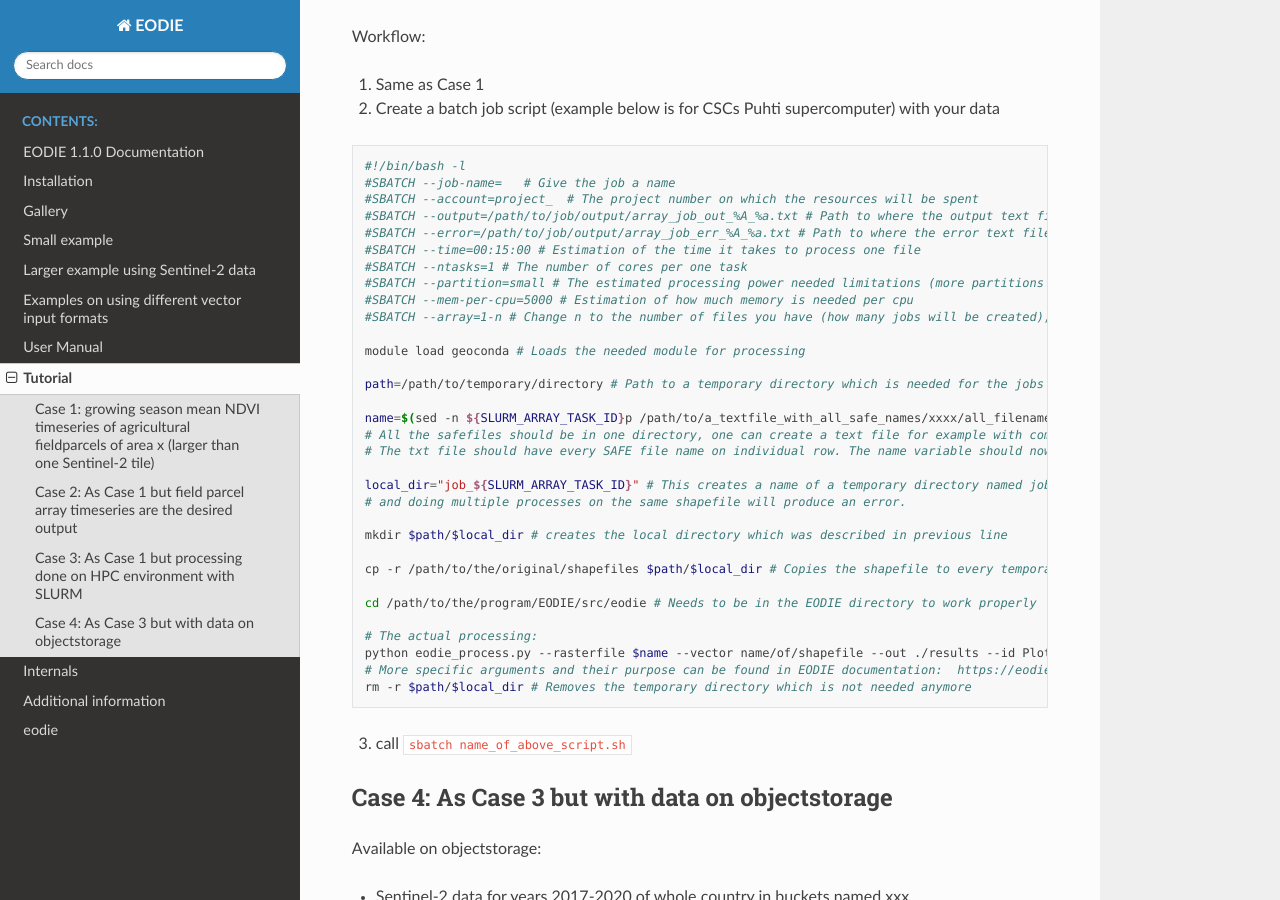
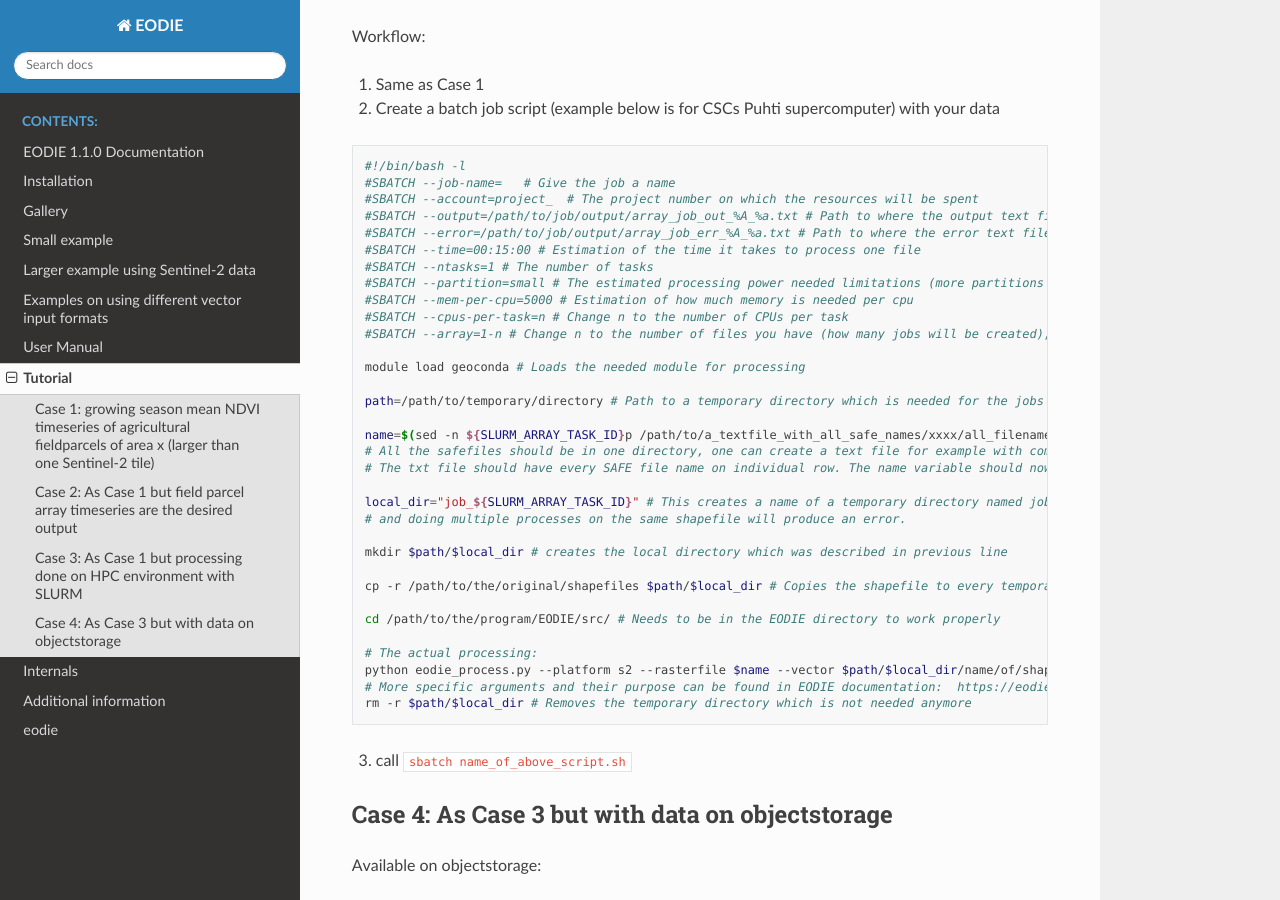
Before and after one commit to samumantha/EODIE, a Sphinx documentation site: the page built from docs/Tutorial.rst, in a window 1280 px wide and 900 px high, scrolled down 1978 px. Built offline with Sphinx 7.4.7 and the Read the Docs theme 2.0.0, drawn with Linux system fonts in a browser that asks for light colours.

Commit message:
Updated Tutorial 3 in Tutorial.rst.

```diff
--- a/docs/Tutorial.rst
+++ b/docs/Tutorial.rst
@@ -91,9 +91,10 @@ Case 3: As Case 1 but processing done on HPC environment with SLURM
     #SBATCH --output=/path/to/job/output/array_job_out_%A_%a.txt # Path to where the output text files will be saved
     #SBATCH --error=/path/to/job/output/array_job_err_%A_%a.txt # Path to where the error text files will be saved
     #SBATCH --time=00:15:00 # Estimation of the time it takes to process one file
-    #SBATCH --ntasks=1 # The number of cores per one task
+    #SBATCH --ntasks=1 # The number of tasks
     #SBATCH --partition=small # The estimated processing power needed limitations (more partitions can be found in https://docs.csc.fi/computing/running/batch-job-partitions/)
     #SBATCH --mem-per-cpu=5000 # Estimation of how much memory is needed per cpu
+    #SBATCH --cpus-per-task=n # Change n to the number of CPUs per task
     #SBATCH --array=1-n # Change n to the number of files you have (how many jobs will be created), eg 'wc -l all_filenames.txt'
 
     module load geoconda # Loads the needed module for processing
@@ -109,12 +110,12 @@ Case 3: As Case 1 but processing done on HPC environment with SLURM
 
     mkdir $path/$local_dir # creates the local directory which was described in previous line
 
-    cp -r /path/to/the/original/shapefiles $path/$local_dir # Copies the shapefile to every temporary local directory
+    cp -r /path/to/the/original/shapefiles $path/$local_dir # Copies the shapefile to every temporary local directory. Note that with shp, the auxiliary files need to be copied as well (use * after filename).
 
-    cd /path/to/the/program/EODIE/src/eodie # Needs to be in the EODIE directory to work properly
+    cd /path/to/the/program/EODIE/src/ # Needs to be in the EODIE directory to work properly
 
     # The actual processing:
-    python eodie_process.py --rasterfile $name --vector name/of/shapefile --out ./results --id PlotID --statistics_out --index ndvi
+    python eodie_process.py --platform s2 --rasterfile $name --vector $path/$local_dir/name/of/shapefile --out ./results --id PlotID --statistics_out --index ndvi
     # More specific arguments and their purpose can be found in EODIE documentation:  https://eodie.readthedocs.io/en/latest/
     rm -r $path/$local_dir # Removes the temporary directory which is not needed anymore
 
```
